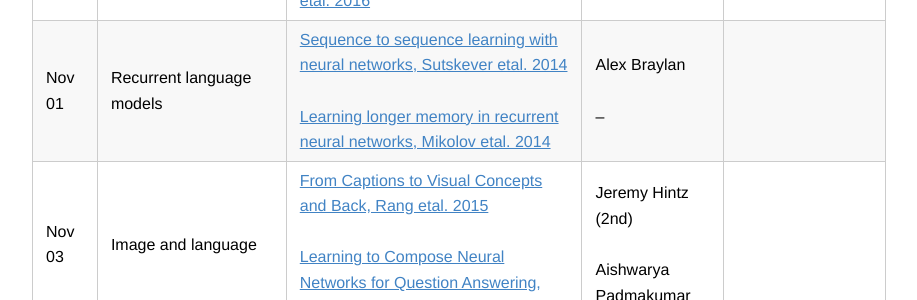
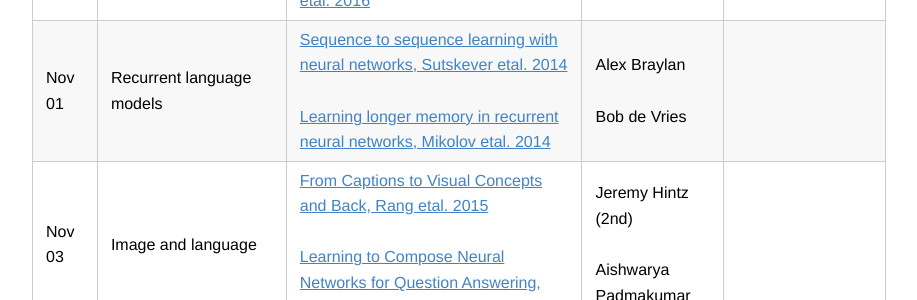
Before and after one commit to xiaoxiawu/CS395T, a Jekyll site: the page built from index.md, in a window 1280 px wide and 900 px high, scrolled down 4372 px. Shown: the part 152-452 px from the top of the window, without its empty margins (181-1098 px from the left). Built offline with Jekyll 4.4.1, drawn with Linux system fonts in a browser that asks for light colours.

Commit message:
Adding presenter

```diff
--- a/index.md
+++ b/index.md
@@ -84,7 +84,7 @@ def grade(p):
 | Oct 20 | Recurrent drawing models | [Pixel Recurrent Neural Networks, Oord etal 2016](https://arxiv.org/pdf/1601.06759v3) |Ashish Bora (2nd)| Project 2 flash presentations (2min) |
 | Oct 25 | Auto-encoders | [Extracting and Composing Robust Features with Denoising Autoencoders, Vincent etal 2008](http://www.cs.toronto.edu/~larocheh/publications/icml-2008-denoising-autoencoders.pdf)<br/><br/>[Context Encoders: Feature Learning by Inpainting, Pathak etal. 2016](https://arxiv.org/pdf/1604.07379v1) | Yanyao Shen<br/><br/>Ruohan Gao| |
 | Oct 27 | Self-supervision | [Unsupervised Learning of Visual Representations by Solving Jigsaw Puzzles, Noroozi etal 2016](http://arxiv.org/pdf/1603.09246v2)<br/><br/>[Colorful Image Colorization, Zhang etal. 2016](https://arxiv.org/pdf/1603.08511v3) | Jeremy Hintz<br/><br/>Thomas Czerniawski| |
-| Nov 01 | Recurrent language models | [Sequence to sequence learning with neural networks, Sutskever etal. 2014](http://papers.nips.cc/paper/5346-sequence-to-sequence-learning-with-neural-networks.pdf)<br/><br/>[Learning longer memory in recurrent neural networks, Mikolov etal. 2014](http://arxiv.org/pdf/1412.7753) | Alex Braylan<br/><br/>--| |
+| Nov 01 | Recurrent language models | [Sequence to sequence learning with neural networks, Sutskever etal. 2014](http://papers.nips.cc/paper/5346-sequence-to-sequence-learning-with-neural-networks.pdf)<br/><br/>[Learning longer memory in recurrent neural networks, Mikolov etal. 2014](http://arxiv.org/pdf/1412.7753) | Alex Braylan<br/><br/>Bob de Vries| |
 | Nov 03 | Image and language | [From Captions to Visual Concepts and Back, Rang etal. 2015](http://arxiv.org/pdf/1411.4952v3)<br/><br/>[Learning to Compose Neural Networks for Question Answering, Andreas etal. 2016](http://arxiv.org/pdf/1601.01705.pdf) | Jeremy Hintz (2nd)<br/><br/>Aishwarya Padmakumar| |
 | Nov 08 | Atari games | [Playing Atari with Deep Reinforcement Learning, Mhin etal. 2013](https://arxiv.org/pdf/1312.5602.pdf)<br/><br/>[Human-level control through deep reinforcement learning, Mhin etal. 2015](http://www.nature.com/nature/journal/v518/n7540/abs/nature14236.html) | Zhenpei Yang<br/><br/>Dongguang You (2nd)| |
 | Nov 10 | Alpha GO | [Mastering the game of Go with deep neural networks and tree search, Silver etal. 2016](http://www.nature.com/nature/journal/v529/n7587/full/nature16961.html) |Tushar Nagarajan (2nd)| |
```
